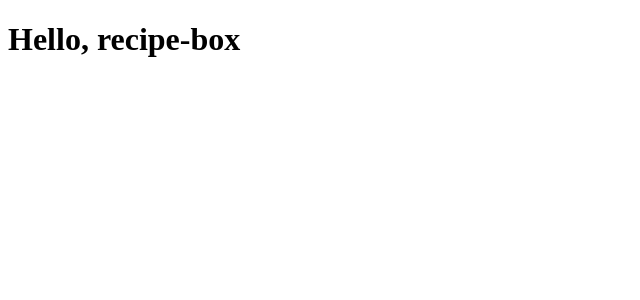
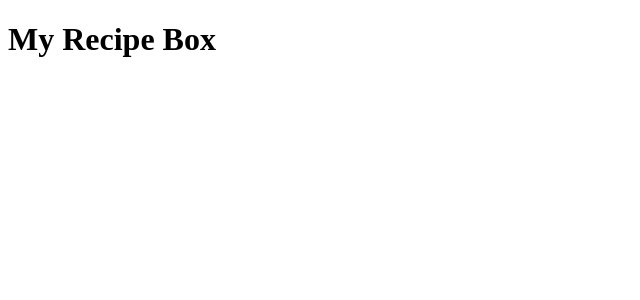
Before and after one commit to Gabriel-Afinovicz/recipe-box, an Angular app: page / in a window 1280 px wide. Shown: the top 300 px of the page, without its empty margins (0-640 px from the left). Built offline with nearby package versions, Linux system fonts and the light colour scheme.

Commit message:
feat(fase-1): exibir título com interpolação no template (Módulo 2)

```diff
--- a/src/app/app.html
+++ b/src/app/app.html
@@ -1,4 +1,3 @@
-<main class="main">
-  <h1>Hello, {{ title() }}</h1>
+<main>
+  <h1>{{ title() }}</h1>
 </main>
-<router-outlet />
--- a/src/app/app.ts
+++ b/src/app/app.ts
@@ -5,8 +5,8 @@ import { RouterOutlet } from '@angular/router';
   selector: 'app-root',
   imports: [RouterOutlet],
   templateUrl: './app.html',
-  styleUrl: './app.css'
+  styleUrl: './app.css',
 })
 export class App {
-  protected readonly title = signal('recipe-box');
+  protected readonly title = signal('My Recipe Box');
 }
```
